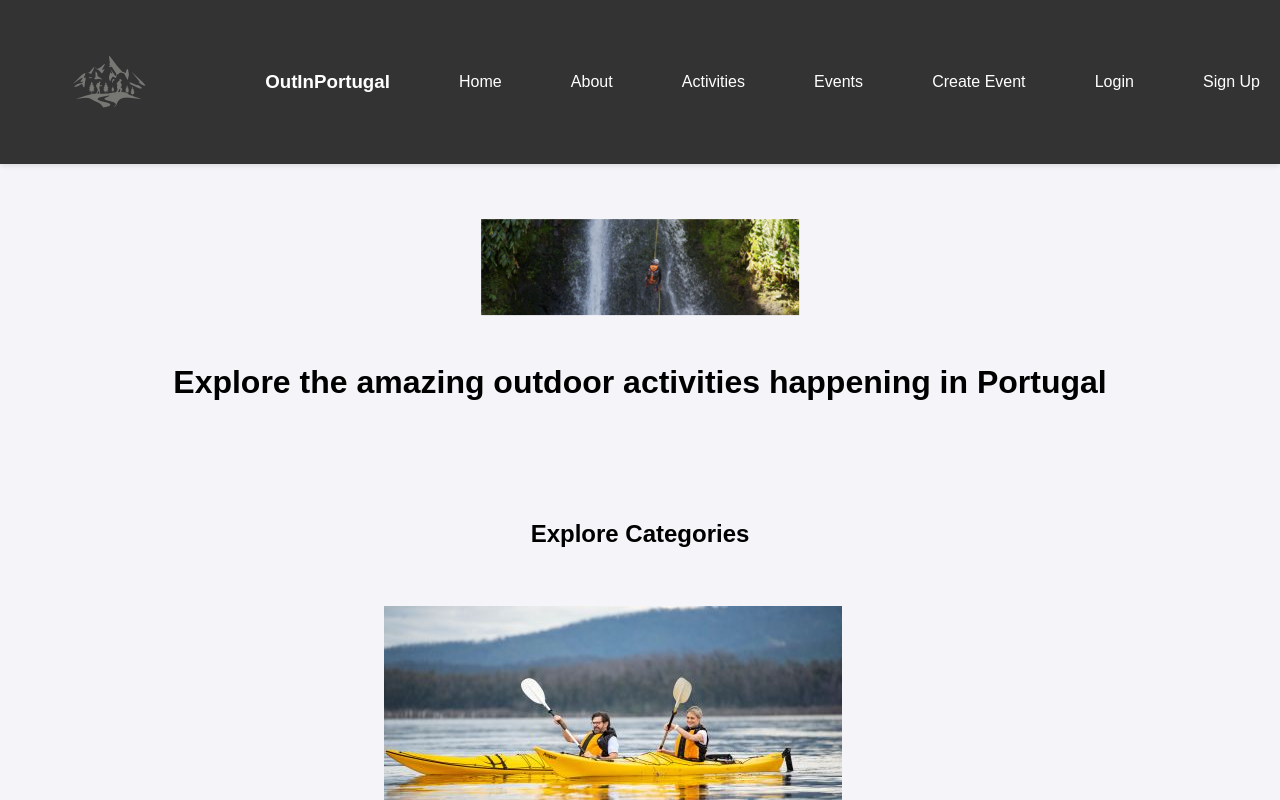
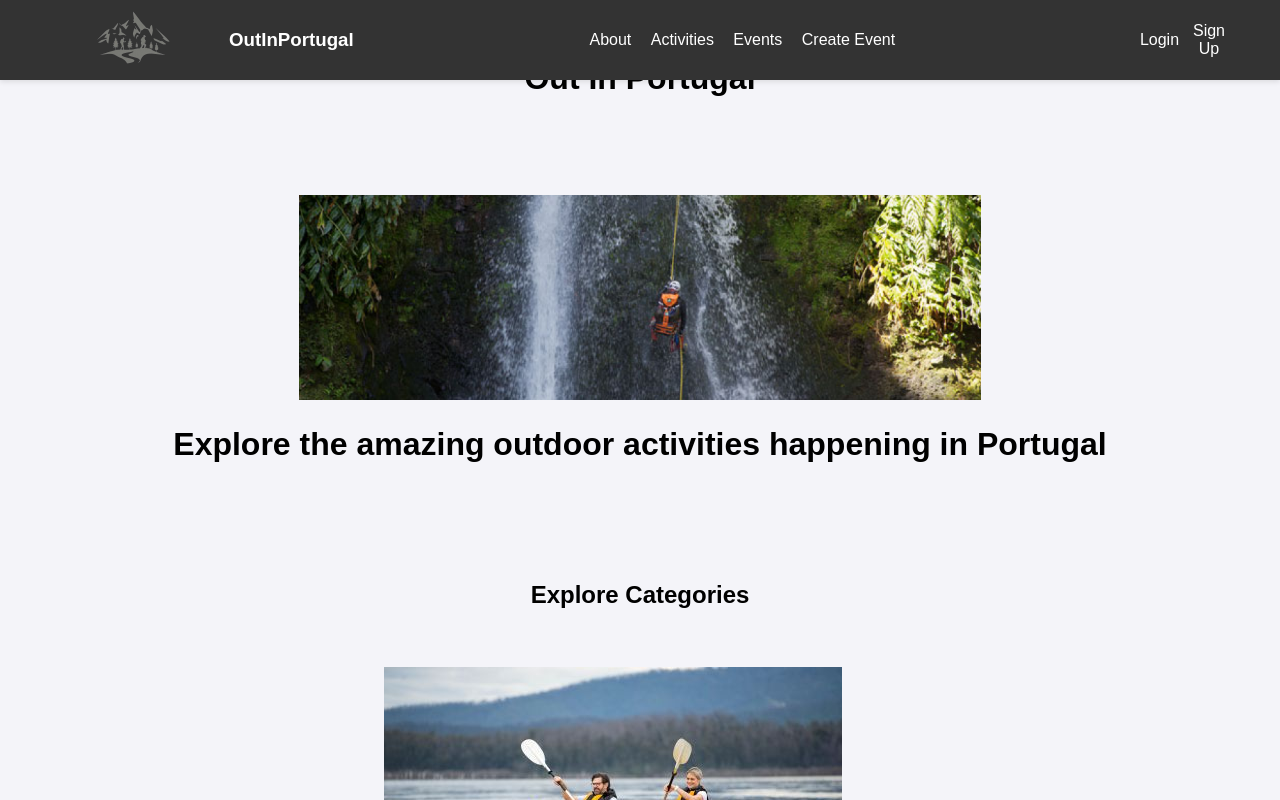
Before and after one commit to claudia-mariana/out-in-portugal-frontend, a React (Vite) app: page / in a window 1280 px wide. Shown: the top 800 px of the page. Built offline with nearby package versions, Linux system fonts and the light colour scheme; no server answers.

Commit message:
improved navbar

```diff
--- a/src/components/Bars/NavBar.jsx
+++ b/src/components/Bars/NavBar.jsx
@@ -10,12 +10,17 @@ function NavBar() {
 
     return (
         <div className="navbar">
-                <img src={logo} className="logo" alt="OutinPortugal Logo" />
-                <h3>OutInPortugal</h3>
+            <div className="left">
                 <NavLink to="/">
-                    Home
+                    <img src={logo} className="logo" alt="OutInPortugalLogo" />
                 </NavLink>
 
+                <NavLink to="/">
+                    <h3>OutInPortugal</h3>
+                </NavLink>
+            </div>
+
+            <div className="center">
                 <NavLink to="/about-page">
                     About
                 </NavLink>
@@ -30,7 +35,9 @@ function NavBar() {
                 <NavLink to="/api/events/create">
                     Create Event
                 </NavLink>
+            </div>
 
+            <div className="right">
                 <NavLink to="/auth/login">
                     Login
                 </NavLink>
@@ -49,7 +56,7 @@ function NavBar() {
                         <button onClick={logOutUser}>Logout</button>
                     </>
                 )}
-
+            </div>
         </div>
     )
 }
--- a/src/components/Pages/CategoryPage.jsx
+++ b/src/components/Pages/CategoryPage.jsx
@@ -19,7 +19,7 @@ function CategoryPage() {
             <h1>{category} Activities</h1>
             <div>
                 {activities.map((activity) => (
-                    <div key={activity._id}>
+                    <div className="activity-card" key={activity._id}>
                         <Link to={`/api/activities/${activity._id}`}>
                         <h2>{activity.title}</h2>
                         </Link>
--- a/src/components/Pages/HomePage.jsx
+++ b/src/components/Pages/HomePage.jsx
@@ -46,7 +46,7 @@ function HomePage() {
     return (
         <>
             <div>
-                <img src={homepageBackground} className="logo" alt=" background" />
+                <img src={homepageBackground} className="background-image" alt=" background" />
 
                 <h1>Explore the amazing outdoor activities happening in Portugal</h1>
             </div>
--- a/src/styles/index.css
+++ b/src/styles/index.css
@@ -43,31 +43,31 @@ button:hover {
   border-radius: 8%;
   box-shadow: 0 2px 5px rgba(0, 0, 0, 0.1);
   box-sizing: border-box; /* Ensures padding and border are included in width and height */
-  overflow: hidden; /* Just in case, this will help if any small overflow happens */
+  overflow: hidden;
 }
 
 .activity-card img {
   width: 100%;
-  height: auto; /* Keeps aspect ratio */
+  height: auto;
+  max-height: 60%;
   border-radius: 5%;
   object-fit: cover;
   display: block;
-  max-height: 60%; /* Ensures it doesn't consume too much space */
 }
 
 .activity-card h3 {
   color: #333;
   margin-top: 2vh;
-  margin: 1vw; /* Adjust spacing based on the design */
+  margin: 1vw;
   text-align: center;
-  font-size: 1vw 1vh; /* Responsive font size */
+  font-size: 1vw 1vh;
 }
 
 .activity-card p {
   color: #333;
-  margin: 0.5vh 0; /* Adjust spacing based on the design */
+  margin: 0.5vh 0;
   text-align: center;
-  font-size: 1vw 1vh; /* Responsive font size */
+  font-size: 1vw 1vh;
 }
 
 a {
@@ -75,37 +75,68 @@ a {
   color: inherit;
 }
 
-/* nav bar  */
 
+.background-image {
+  width: 60%;
+  height: auto;
+}
 
-.logo {
-  height: 6vh;
-}
+/* NAV BAR */
 
 .navbar {
   display: flex;
   align-items: center;
-  position: absolute; /* change to fixed if you want it always at the top */
+  justify-content: space-between;
+  position: absolute;
   top: 0;
   left: 0;
-  right: 0;
-  background-color: #333; /* Darker shade for better contrast */
+  background-color: #333;
   width: 100%;
-  gap: 2%; /* Reduce gap for aesthetic balance */
+  height: 10vh;
+  gap: 2%;
   color: #fff;
-  padding: 10px 20px; /* Adjust padding for balance */
-  box-shadow: 0 2px 5px rgba(0, 0, 0, 0.1); /* Subtle shadow for depth */
-  box-sizing: border-box; /* Ensures padding and border are included in width and height */
-  justify-content: space-between;
+  padding: 10px 20px; /* Adjusted for clarity */
+  box-shadow: 0 2px 5px rgba(0, 0, 0, 0.1);
+  box-sizing: border-box;
+}
+
+.navbar .left,
+.navbar .center,
+.navbar .right {
+  display: flex;
+  align-items: center;
+  gap: 3%;
+}
+
+.navbar .center {
+  justify-content: center;
+  flex-grow: 1;
 }
 
 .navbar .navlink {
-  margin: 5px;
+  margin: 0 10vh;
   color: white;
   text-decoration: none;
-  transition: color 0.3s; /* Smooth transition */
+  transition: color 0.3s;
 }
 
 .navbar .navlink:hover {
-  color: #ddd; /* Lighten on hover */
+  color: #ddd;
 }
+
+
+/* BUTTONS */
+
+button {
+  background-color: #007BFF;
+  color: white;
+  padding: 1vw 2vh;
+  border: none;
+  border-radius: 5px;
+  cursor: pointer;
+  font-size: 1.5vw;
+}
+
+button:hover {
+  background-color: #0056b3;
+}
```
Also changed, not shown: src/components/images/logo.png.
